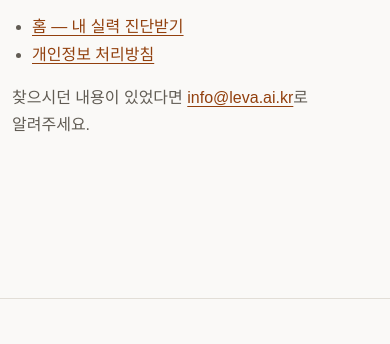
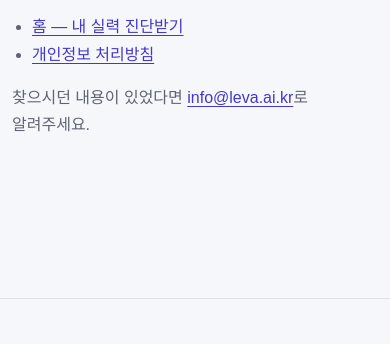
Before and after one commit to DevPathAi/devpath-home-page, a website: page 404.html in a window 390 px wide. Shown: the part 266-610 px from the top of the page. Drawn offline with Linux system fonts and the light colour scheme.

Commit message:
fix(tokens): resync the semantic token mirror to app contract 1.1.0
The mirror still carried the pre-redesign values (amber primary #B45309,
radii 8/10/12, layout 1440/880/256/72) while the app has projected the
2026-09-13 mobile-first tokens since 9/16 (indigo #5653E7, radii
999/12/18/12/20, headline-small 700 28/36, title-large 700 22/30,
layout 1360/760/280/80). tokens.css is regenerated from the app's
DpSemanticTokenManifest 1.1.0 CSS projection; the contract test tables,
the landing-activation pin and the e2e smoke palette pin are re-pinned
to the same values and DESIGN.md wording follows.

Co-Authored-By: Claude Fable 5.1 <noreply@anthropic.com>

```diff
--- a/assets/tokens.css
+++ b/assets/tokens.css
@@ -1,44 +1,44 @@
 /*
  * Leva semantic design-token mirror.
- * Contract: DpSemanticTokenManifest 1.0.0
+ * Contract: DpSemanticTokenManifest 1.1.0
  * Semantic values come from DpSemanticTokenManifest; layout widths come from
  * AppTokens.standard and breakpoints from src/layout/dp_window_class.dart.
  * This file is the only place where the Landing may assign semantic token values.
  */
 
 :root {
-  --dp-token-manifest-version: "1.0.0";
+  --dp-token-manifest-version: "1.1.0";
 
   /* Color — DpColors.light. Primary is fill-only; use primary-text for text/focus. */
-  --dp-color-primary: #B45309;
-  --dp-color-primary-text: #92400E;
-  --dp-color-primary-text-strong: #78350F;
+  --dp-color-primary: #5653E7;
+  --dp-color-primary-text: #4338CA;
+  --dp-color-primary-text-strong: #312E81;
   --dp-color-on-primary: #FFFFFF;
-  --dp-color-accent-soft: #FDF1E0;
-  --dp-color-accent-line: #F2D0A0;
-  --dp-color-bg: #FAF9F7;
+  --dp-color-accent-soft: #EEF2FF;
+  --dp-color-accent-line: #C7D2FE;
+  --dp-color-bg: #F6F7FB;
   --dp-color-surface: #FFFFFF;
-  --dp-color-surface-muted: #F2F0EC;
-  --dp-color-border: #E2DED7;
-  --dp-color-text-primary: #1A1815;
-  --dp-color-text-secondary: #615C54;
-  --dp-color-text-faint: #918B81;
-  --dp-color-rail-bg: #1A1815;
-  --dp-color-rail-text: #F2F0EC;
-  --dp-color-rail-muted: #A9A298;
-  --dp-color-rail-faint: #9C958B;
-  --dp-color-rail-active: #2F2B24;
-  --dp-color-rail-border: #2B2823;
-  --dp-color-success: #15803D;
-  --dp-color-warning: #A16207;
-  --dp-color-danger: #B91C1C;
-  --dp-color-tag-bg: #F2F0EC;
-  --dp-color-tag-text: #524D45;
-  --dp-color-chart1: #1D4ED8;
-  --dp-color-chart2: #BE185D;
-  --dp-color-chart3: #7E22CE;
+  --dp-color-surface-muted: #F0F2F7;
+  --dp-color-border: #DDE1EA;
+  --dp-color-text-primary: #171923;
+  --dp-color-text-secondary: #5E6472;
+  --dp-color-text-faint: #818998;
+  --dp-color-rail-bg: #11131B;
+  --dp-color-rail-text: #F5F7FB;
+  --dp-color-rail-muted: #B7BDCA;
+  --dp-color-rail-faint: #959DAD;
+  --dp-color-rail-active: #272B3F;
+  --dp-color-rail-border: #2A2F3C;
+  --dp-color-success: #137A48;
+  --dp-color-warning: #9A5B00;
+  --dp-color-danger: #C12C36;
+  --dp-color-tag-bg: #EEF0F5;
+  --dp-color-tag-text: #4F5664;
+  --dp-color-chart1: #2563EB;
+  --dp-color-chart2: #C026D3;
+  --dp-color-chart3: #D97706;
   --dp-color-chart4: #0F766E;
-  --dp-color-chart5: #8B857D;
+  --dp-color-chart5: #64748B;
   --dp-color-code-editor-bg: #1E1E1E;
   --dp-color-code-log-bg: #0D1117;
   --dp-color-code-text: #D4D4D4;
@@ -51,11 +51,11 @@
   --dp-space-xl: 24px;
   --dp-space-xxl: 32px;
   --dp-space-xxxl: 48px;
-  --dp-radius-chip: 12px;
-  --dp-radius-button: 8px;
-  --dp-radius-panel: 10px;
-  --dp-radius-input: 8px;
-  --dp-radius-dialog: 12px;
+  --dp-radius-chip: 999px;
+  --dp-radius-button: 12px;
+  --dp-radius-panel: 18px;
+  --dp-radius-input: 12px;
+  --dp-radius-dialog: 20px;
 
   /* Motion — DpDurations. Components must remove non-essential motion for reduced motion. */
   --dp-duration-stage-reveal: 200ms;
@@ -66,8 +66,8 @@
 
   /* Typography — exact CSS projection of DpTypography TextStyle slots. */
   --dp-type-display-small: 400 36px/44px "Pretendard";
-  --dp-type-headline-small: 600 24px/32px "Pretendard";
-  --dp-type-title-large: 700 20px/28px "Pretendard";
+  --dp-type-headline-small: 700 28px/36px "Pretendard";
+  --dp-type-title-large: 700 22px/30px "Pretendard";
   --dp-type-title-medium: 600 16px/24px "Pretendard";
   --dp-type-title-small: 600 14px/20px "Pretendard";
   --dp-type-body-large: 400 16px/25.6px "Pretendard";
@@ -78,95 +78,95 @@
   --dp-type-label-small: 500 11px/16px "Pretendard";
   --dp-type-code: 400 14px/21px "D2Coding";
 
-  --dp-layout-content-max: 1440px;
-  --dp-layout-readable-max: 880px;
-  --dp-layout-rail: 256px;
-  --dp-layout-rail-collapsed: 72px;
+  --dp-layout-content-max: 1360px;
+  --dp-layout-readable-max: 760px;
+  --dp-layout-rail: 280px;
+  --dp-layout-rail-collapsed: 80px;
   --dp-breakpoint-medium: 600px;
   --dp-breakpoint-expanded: 840px;
   --dp-breakpoint-large: 1240px;
 
   /* Interaction-state projection — foreground/background/border are never inferred by features. */
   --dp-state-default-background: #FFFFFF;
-  --dp-state-default-foreground: #1A1815;
-  --dp-state-default-border: #E2DED7;
-  --dp-state-hover-background: #F2F0EC;
-  --dp-state-hover-foreground: #1A1815;
-  --dp-state-hover-border: #E2DED7;
-  --dp-state-pressed-background: #F2F0EC;
-  --dp-state-pressed-foreground: #1A1815;
-  --dp-state-pressed-border: #78350F;
+  --dp-state-default-foreground: #171923;
+  --dp-state-default-border: #DDE1EA;
+  --dp-state-hover-background: #F0F2F7;
+  --dp-state-hover-foreground: #171923;
+  --dp-state-hover-border: #DDE1EA;
+  --dp-state-pressed-background: #F0F2F7;
+  --dp-state-pressed-foreground: #171923;
+  --dp-state-pressed-border: #312E81;
   --dp-state-focus-background: #FFFFFF;
-  --dp-state-focus-foreground: #1A1815;
-  --dp-state-focus-border: #E2DED7;
-  --dp-state-focus-ring: #92400E;
+  --dp-state-focus-foreground: #171923;
+  --dp-state-focus-border: #DDE1EA;
+  --dp-state-focus-ring: #4338CA;
   --dp-state-focus-ring-width: 2px;
-  --dp-state-selected-background: #FDF1E0;
-  --dp-state-selected-foreground: #78350F;
-  --dp-state-selected-border: #F2D0A0;
-  --dp-state-disabled-background: #F2F0EC;
-  --dp-state-disabled-foreground: #615C54;
-  --dp-state-disabled-border: #E2DED7;
+  --dp-state-selected-background: #EEF2FF;
+  --dp-state-selected-foreground: #312E81;
+  --dp-state-selected-border: #C7D2FE;
+  --dp-state-disabled-background: #F0F2F7;
+  --dp-state-disabled-foreground: #5E6472;
+  --dp-state-disabled-border: #DDE1EA;
   --dp-state-disabled-opacity: 0.56;
   --dp-state-error-background: #FFFFFF;
-  --dp-state-error-foreground: #B91C1C;
-  --dp-state-error-border: #B91C1C;
+  --dp-state-error-foreground: #C12C36;
+  --dp-state-error-border: #C12C36;
 }
 
 [data-theme="dark"] {
-  --dp-color-primary: #F59E0B;
-  --dp-color-primary-text: #FBBF24;
-  --dp-color-primary-text-strong: #FCD34D;
-  --dp-color-on-primary: #1A1200;
-  --dp-color-accent-soft: #2E2007;
-  --dp-color-accent-line: #5C400E;
-  --dp-color-bg: #0F0E0C;
-  --dp-color-surface: #1A1815;
-  --dp-color-surface-muted: #231F1B;
-  --dp-color-border: #332E28;
-  --dp-color-text-primary: #EAE7E2;
-  --dp-color-text-secondary: #A09991;
-  --dp-color-text-faint: #6F6961;
-  --dp-color-rail-bg: #221E1A;
-  --dp-color-rail-text: #EAE7E2;
-  --dp-color-rail-muted: #A09991;
-  --dp-color-rail-faint: #9A938A;
-  --dp-color-rail-active: #332E28;
-  --dp-color-rail-border: #3A342D;
-  --dp-color-success: #4ADE80;
-  --dp-color-warning: #FCD34D;
-  --dp-color-danger: #F87171;
-  --dp-color-tag-bg: #231F1B;
-  --dp-color-tag-text: #A09991;
-  --dp-color-chart1: #60A5FA;
-  --dp-color-chart2: #F472B6;
-  --dp-color-chart3: #D8B4FE;
-  --dp-color-chart4: #2DD4BF;
-  --dp-color-chart5: #8B857D;
+  --dp-color-primary: #9B99FF;
+  --dp-color-primary-text: #B9B8FF;
+  --dp-color-primary-text-strong: #D8D8FF;
+  --dp-color-on-primary: #17163D;
+  --dp-color-accent-soft: #24244A;
+  --dp-color-accent-line: #454589;
+  --dp-color-bg: #0D0F15;
+  --dp-color-surface: #171922;
+  --dp-color-surface-muted: #222530;
+  --dp-color-border: #343846;
+  --dp-color-text-primary: #F4F5F8;
+  --dp-color-text-secondary: #B6BCC8;
+  --dp-color-text-faint: #858C99;
+  --dp-color-rail-bg: #090B10;
+  --dp-color-rail-text: #F4F5F8;
+  --dp-color-rail-muted: #B6BCC8;
+  --dp-color-rail-faint: #929AA8;
+  --dp-color-rail-active: #23263B;
+  --dp-color-rail-border: #292D38;
+  --dp-color-success: #5DD39E;
+  --dp-color-warning: #F6C177;
+  --dp-color-danger: #FF7B84;
+  --dp-color-tag-bg: #262A36;
+  --dp-color-tag-text: #C3C8D2;
+  --dp-color-chart1: #77A5FF;
+  --dp-color-chart2: #E287F4;
+  --dp-color-chart3: #F6B864;
+  --dp-color-chart4: #4DD4C4;
+  --dp-color-chart5: #A1AAB8;
   --dp-color-code-editor-bg: #1E1E1E;
   --dp-color-code-log-bg: #0D1117;
   --dp-color-code-text: #C9D1D9;
 
-  --dp-state-default-background: #1A1815;
-  --dp-state-default-foreground: #EAE7E2;
-  --dp-state-default-border: #332E28;
-  --dp-state-hover-background: #231F1B;
-  --dp-state-hover-foreground: #EAE7E2;
-  --dp-state-hover-border: #332E28;
-  --dp-state-pressed-background: #231F1B;
-  --dp-state-pressed-foreground: #EAE7E2;
-  --dp-state-pressed-border: #FCD34D;
-  --dp-state-focus-background: #1A1815;
-  --dp-state-focus-foreground: #EAE7E2;
-  --dp-state-focus-border: #332E28;
-  --dp-state-focus-ring: #FBBF24;
-  --dp-state-selected-background: #2E2007;
-  --dp-state-selected-foreground: #FCD34D;
-  --dp-state-selected-border: #5C400E;
-  --dp-state-disabled-background: #231F1B;
-  --dp-state-disabled-foreground: #A09991;
-  --dp-state-disabled-border: #332E28;
-  --dp-state-error-background: #1A1815;
-  --dp-state-error-foreground: #F87171;
-  --dp-state-error-border: #F87171;
+  --dp-state-default-background: #171922;
+  --dp-state-default-foreground: #F4F5F8;
+  --dp-state-default-border: #343846;
+  --dp-state-hover-background: #222530;
+  --dp-state-hover-foreground: #F4F5F8;
+  --dp-state-hover-border: #343846;
+  --dp-state-pressed-background: #222530;
+  --dp-state-pressed-foreground: #F4F5F8;
+  --dp-state-pressed-border: #D8D8FF;
+  --dp-state-focus-background: #171922;
+  --dp-state-focus-foreground: #F4F5F8;
+  --dp-state-focus-border: #343846;
+  --dp-state-focus-ring: #B9B8FF;
+  --dp-state-selected-background: #24244A;
+  --dp-state-selected-foreground: #D8D8FF;
+  --dp-state-selected-border: #454589;
+  --dp-state-disabled-background: #222530;
+  --dp-state-disabled-foreground: #B6BCC8;
+  --dp-state-disabled-border: #343846;
+  --dp-state-error-background: #171922;
+  --dp-state-error-foreground: #FF7B84;
+  --dp-state-error-border: #FF7B84;
 }
```
Also changed, not shown: DESIGN.md (+5 -5 lines), e2e/smoke.spec.js (+3 -3 lines), tests/design-token-contract.test.js (+62 -62 lines), tests/landing-activation.test.js (+1 -1 lines).
